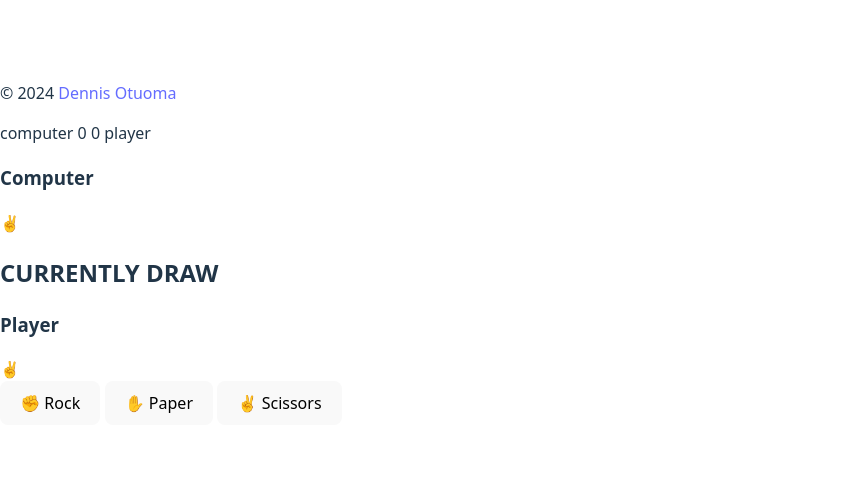
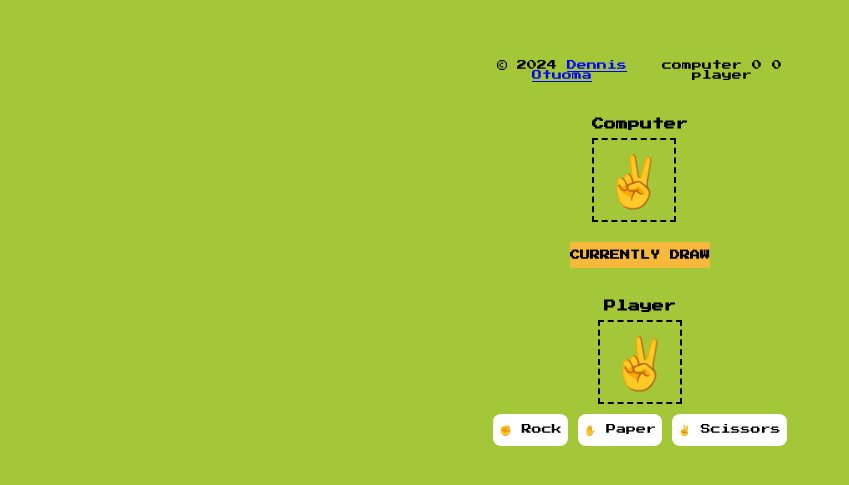
Before and after one commit to de-scientist/rps_game, a website built with Vite: page index.html in a window 1280 px wide. Shown: the part 155-640 px from the top of the page, without its empty margins (0-849 px from the left). Built offline with nearby package versions, Linux system fonts and the light colour scheme.

Commit message:
add styling for the page

```diff
--- a/src/style.css
+++ b/src/style.css
@@ -1,96 +1,98 @@
-:root {
-  font-family: system-ui, Avenir, Helvetica, Arial, sans-serif;
-  line-height: 1.5;
-  font-weight: 400;
-
-  color-scheme: light dark;
-  color: rgba(255, 255, 255, 0.87);
-  background-color: #242424;
-
-  font-synthesis: none;
-  text-rendering: optimizeLegibility;
-  -webkit-font-smoothing: antialiased;
-  -moz-osx-font-smoothing: grayscale;
-}
-
-a {
-  font-weight: 500;
-  color: #646cff;
-  text-decoration: inherit;
-}
-a:hover {
-  color: #535bf2;
-}
-
+/* Retro Press Start font styling */
 body {
   margin: 0;
+  font-family: 'Press Start 2P', cursive;
+  background-color: #a4c639; /* bright green background */
+  color: #000;
   display: flex;
-  place-items: center;
-  min-width: 320px;
-  min-height: 100vh;
-}
-
-h1 {
-  font-size: 3.2em;
-  line-height: 1.1;
-}
-
-#app {
-  max-width: 1280px;
-  margin: 0 auto;
-  padding: 2rem;
+  justify-content: center;
+  align-items: center;
+  height: 100vh;
   text-align: center;
 }
 
-.logo {
-  height: 6em;
-  padding: 1.5em;
-  will-change: filter;
-  transition: filter 300ms;
-}
-.logo:hover {
-  filter: drop-shadow(0 0 2em #646cffaa);
-}
-.logo.vanilla:hover {
-  filter: drop-shadow(0 0 2em #f7df1eaa);
+.game-container {
+  width: 320px;
+  background-color: #a4c639;
+  display: flex;
+  flex-direction: column;
+  align-items: center;
+  justify-content: space-between;
 }
 
-.card {
-  padding: 2em;
+.game-header {
+  width: 100%;
+  display: flex;
+  justify-content: space-between;
+  padding: 6px 10px;
+  font-size: 10px;
 }
 
-.read-the-docs {
-  color: #888;
+.game-header a {
+  color: blue;
+  text-decoration: underline;
 }
 
-button {
-  border-radius: 8px;
-  border: 1px solid transparent;
-  padding: 0.6em 1.2em;
-  font-size: 1em;
-  font-weight: 500;
-  font-family: inherit;
-  background-color: #1a1a1a;
-  cursor: pointer;
-  transition: border-color 0.25s;
-}
-button:hover {
-  border-color: #646cff;
-}
-button:focus,
-button:focus-visible {
-  outline: 4px auto -webkit-focus-ring-color;
+.game-main {
+  display: flex;
+  flex-direction: column;
+  align-items: center;
+  gap: 20px;
+  margin-top: 10px;
 }
 
-@media (prefers-color-scheme: light) {
-  :root {
-    color: #213547;
-    background-color: #ffffff;
-  }
-  a:hover {
-    color: #747bff;
-  }
-  button {
-    background-color: #f9f9f9;
-  }
+.side h3 {
+  font-size: 12px;
+  margin-bottom: 8px;
 }
+
+.emoji-box {
+  width: 80px;
+  height: 80px;
+  border: 2px dashed #000;
+  display: flex;
+  justify-content: center;
+  align-items: center;
+  font-size: 50px;
+  background: transparent;
+}
+
+.result-banner {
+  background-color: #f6b93b;
+  padding: 8px 0;
+  width: 100%;
+}
+
+.result-banner h2 {
+  margin: 0;
+  font-size: 10px;
+}
+
+.controls {
+  margin-top: 10px;
+  display: flex;
+  justify-content: center;
+  gap: 10px;
+}
+
+.controls button {
+  background-color: #fff;
+  border: none;
+  border-radius: 8px;
+  font-family: 'Press Start 2P', cursive;
+  font-size: 10px;
+  padding: 10px 6px;
+  display: flex;
+  flex-direction: column;
+  align-items: center;
+  cursor: pointer;
+  transition: transform 0.2s ease;
+}
+
+.controls button:hover {
+  transform: scale(1.05);
+}
+
+.controls button:active {
+  transform: scale(0.95);
+}
```
